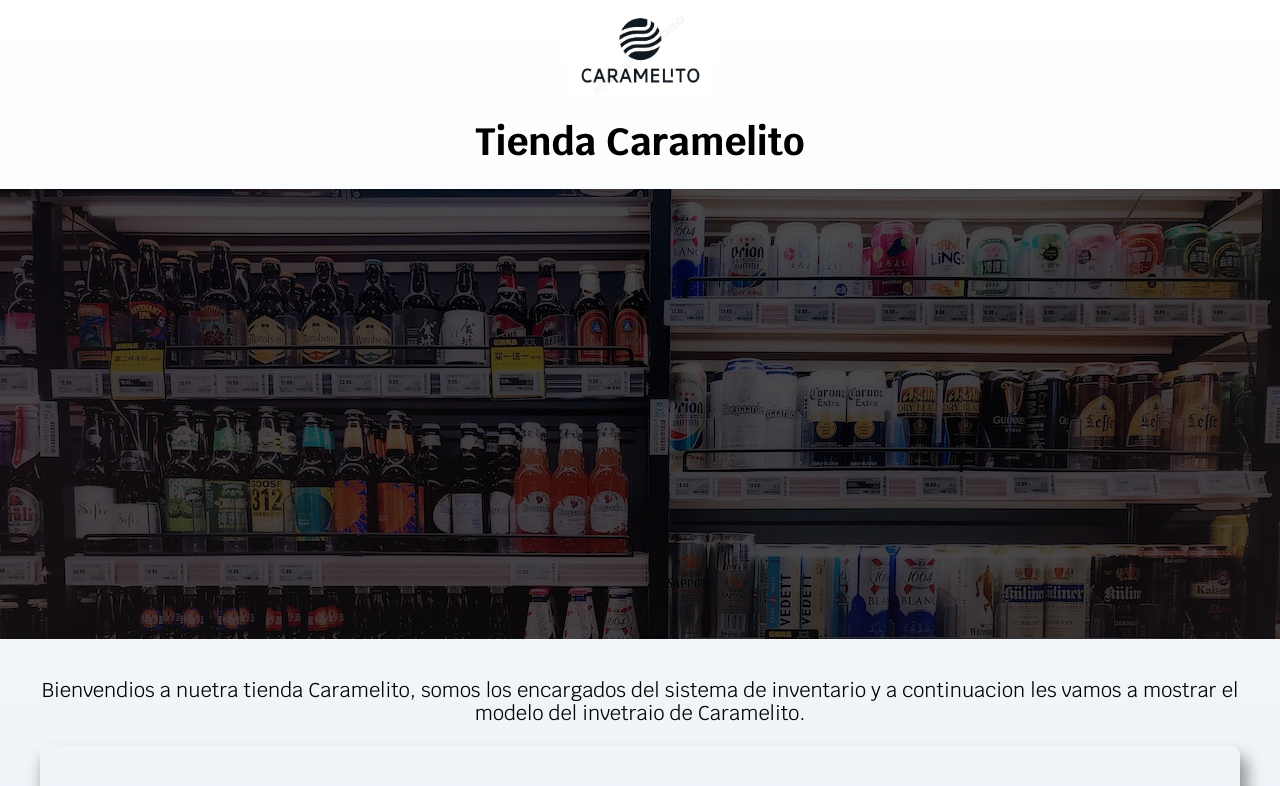
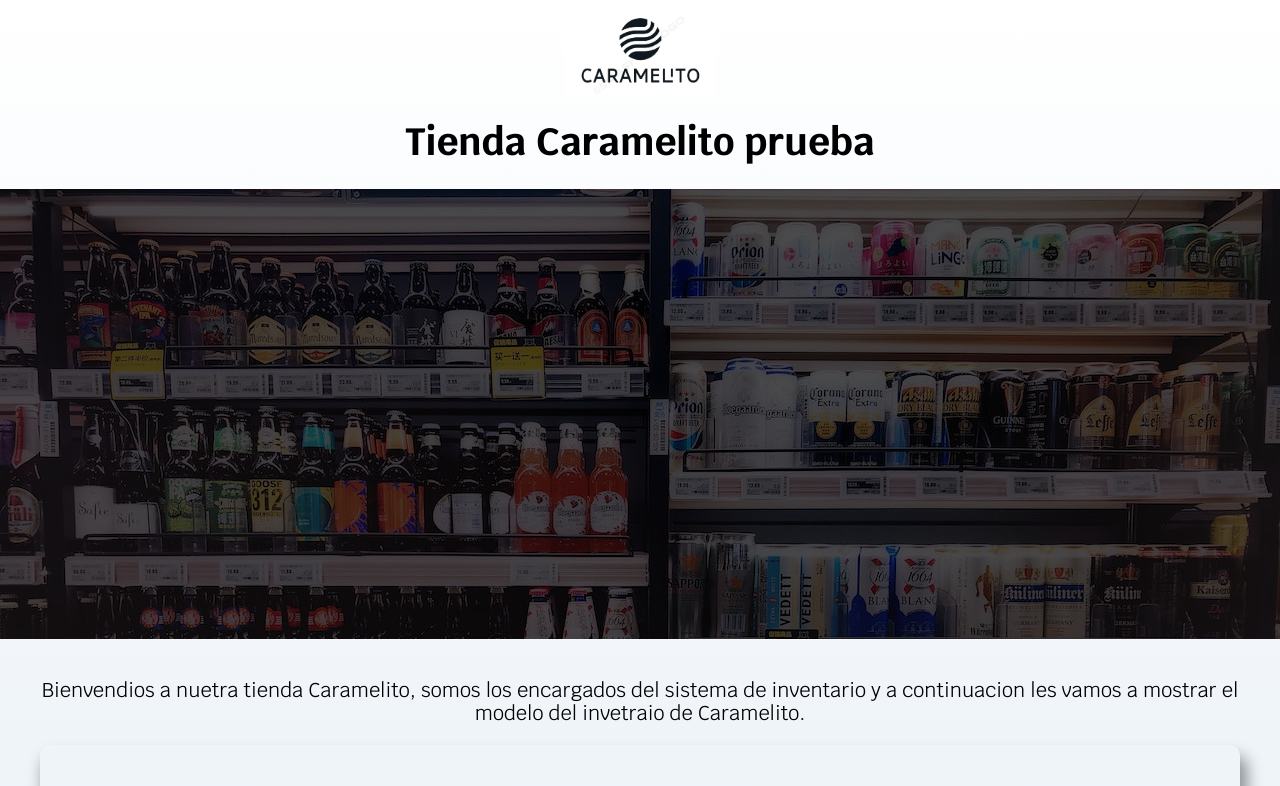
Before and after one commit to sergiogarciauribe/caramelito, a website: page index.html in a window 1280 px wide. Shown: the top 786 px of the page. Drawn offline with Linux system fonts and the light colour scheme.

Commit message:
arreglado conflictos

```diff
--- a/index.html
+++ b/index.html
@@ -20,7 +20,7 @@
                 <img src="img/caramelito2.png" class="logo-tienda--img"   alt="logo-tienda-caramelito" >
             </div>
         </section>
-        <h1 class="titulo">Tienda Caramelito </h1>
+        <h1 class="titulo">Tienda Caramelito prueba </h1>
     </header>
     <section class="hero">
         <div class="contenido-hero">
```
